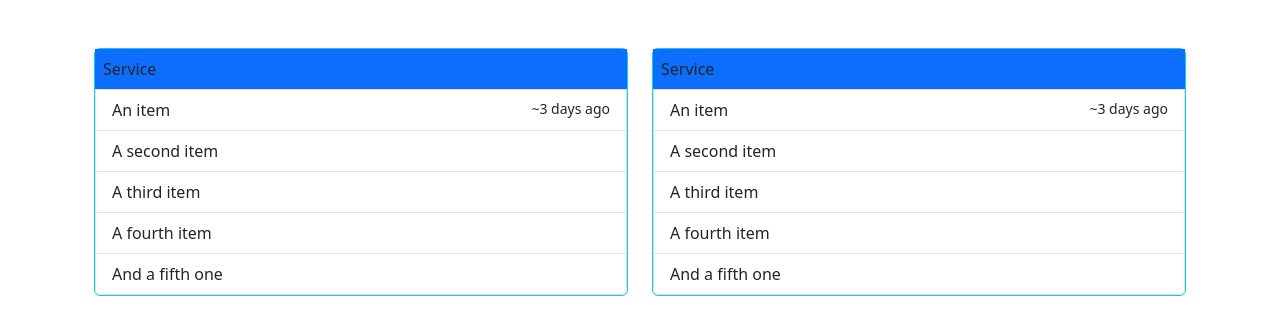
After one commit to EvgenijHyva/online-queue, a Django app: template sys_core/online_queue/templates/online_queue/queue_list.html in a window 1280 px wide. The commit adds this page. Shown: the top 335 px of the page. Run offline with Django 4.2, Linux system fonts and the light colour scheme; the template is opened without the code that fills it, so the values that code supplies are empty; parts of the project's set-up code (start-up, migrations or seed data) failed here and were passed over; some libraries are stand-ins or nearby versions.

Commit message:
Refactoring, new template with draft lists

```diff
--- a/sys_core/online_queue/templates/online_queue/base.html
+++ b/sys_core/online_queue/templates/online_queue/base.html
@@ -11,11 +11,18 @@
     />
     <meta name="description" content="online queue" />
     <meta name="author" content="Evgeny" />
-    {% load bootstrap5 %} {% bootstrap_css %} {% bootstrap_javascript %}
+    <!-- Bootstrap5 -->
+    {% load bootstrap5 %}
+    <!-- Bootstrap5 -->
+    {% bootstrap_css %}
+    <!-- Bootstrap5 -->
+    {% bootstrap_javascript %}
     <title>{{ title|title }}</title>
   </head>
 
   <body>
-    {% block content %} {% endblock %}
+    {% block content %}
+    <!-- Content -->
+    {% endblock %}
   </body>
 </html>
--- a/sys_core/online_queue/templates/online_queue/index.html
+++ b/sys_core/online_queue/templates/online_queue/index.html
@@ -6,9 +6,9 @@
 <!-- Translations -->
 {% load i18n %}
 
+<!-- Backend messages -->
+{% include 'online_queue/includes/messages.html' %}
 <div class="container">
-  <!-- Backend messages -->
-  {% include 'online_queue/includes/messages.html' %}
   <form method="POST" class="container mx-auto mt-5" style="max-width:600px">
 
     <h2 class="mt-4 text-center">{% trans 'Insert your plate number' %}</h2>
--- /dev/null
+++ b/sys_core/online_queue/templates/online_queue/queue_list.html
@@ -0,0 +1,31 @@
+{% extends "online_queue/base.html"%} {% block content %}
+<!-- Translations -->
+{% load i18n %}
+
+<div class="container mt-5 d-flex">
+  <div class="container">
+    <ul class="list-group border border-info">
+      <div class="p-2 bg-primary pd-2">Service</div>
+      <li class="list-group-item d-flex w-100 justify-content-between">
+        An item <small>~3 days ago</small>
+      </li>
+      <li class="list-group-item">A second item</li>
+      <li class="list-group-item">A third item</li>
+      <li class="list-group-item">A fourth item</li>
+      <li class="list-group-item">And a fifth one</li>
+    </ul>
+  </div>
+  <div class="container">
+    <ul class="list-group border border-info">
+      <div class="p-2 bg-primary pd-2">Service</div>
+      <li class="list-group-item d-flex w-100 justify-content-between">
+        An item <small>~3 days ago</small>
+      </li>
+      <li class="list-group-item">A second item</li>
+      <li class="list-group-item">A third item</li>
+      <li class="list-group-item">A fourth item</li>
+      <li class="list-group-item">And a fifth one</li>
+    </ul>
+  </div>
+</div>
+{% endblock %}
--- a/sys_core/online_queue/views.py
+++ b/sys_core/online_queue/views.py
@@ -33,7 +33,7 @@ def index(request):
                 messages.success(
                     request,
                     _("{plate} in queue with position {position}").format(
-                        plate=form.cleaned_data["plate"],
+                        plate=form.cleaned_data["plate"].upper(),
                         position=position,
                     ),
                 )
@@ -55,4 +55,5 @@ def index(request):
 
 
 def enqueue_user(request):
-    return JsonResponse({"r": "render"})
+    context = {"title": _("Online queue")}
+    return render(request, "online_queue/queue_list.html", context)
```
